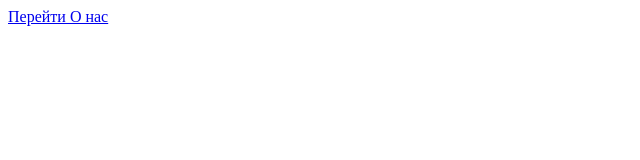
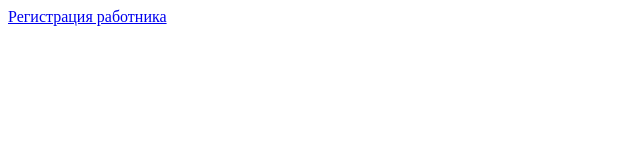
Before and after one commit to qaspa7qu/MANGO_MANgystauGO, a website: page index.html in a window 1280 px wide. Shown: the full height of the page, 0-640 px from the left. Drawn offline with Linux system fonts and the light colour scheme.

Commit message:
Add entry pointtttt

```diff
--- a/index.html
+++ b/index.html
@@ -1,2 +1,2 @@
 <!-- В файле index.html -->
-<a href="MainWorker.html">Перейти О нас</a>
+<a href="RegisterWorker.html">Регистрация работника</a>
```
